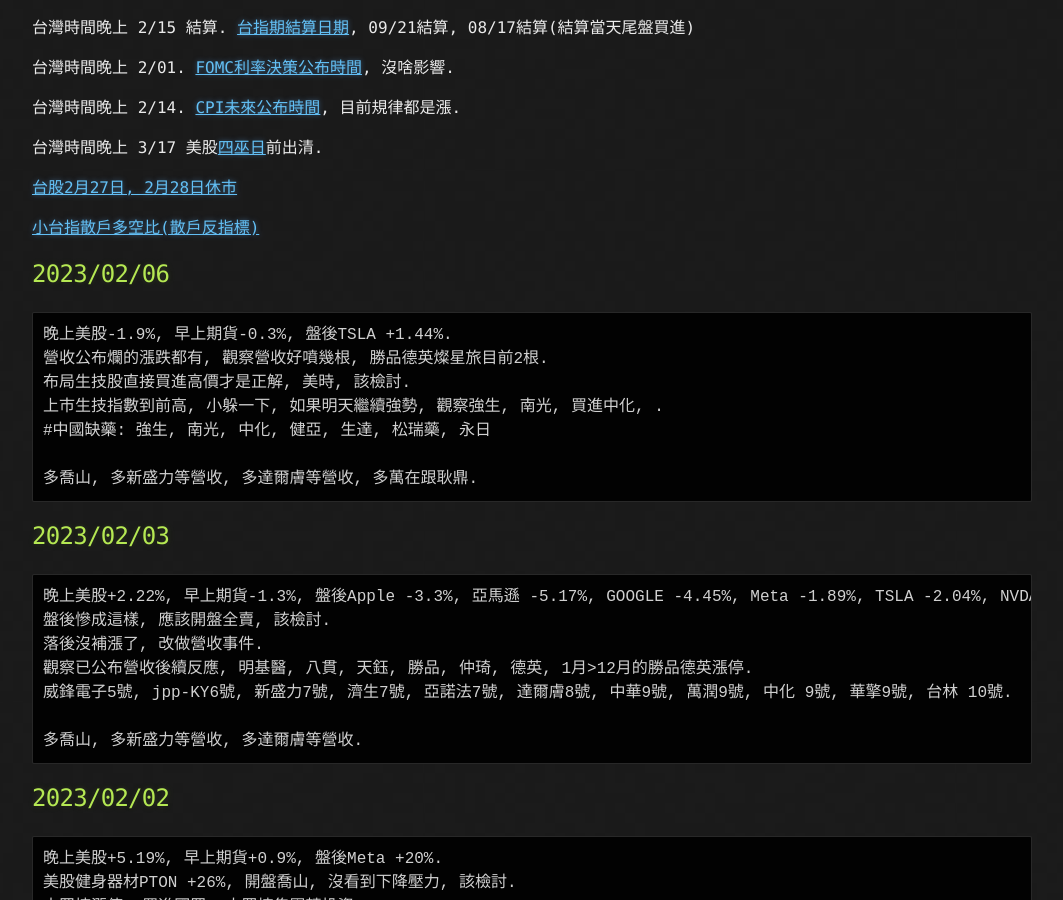
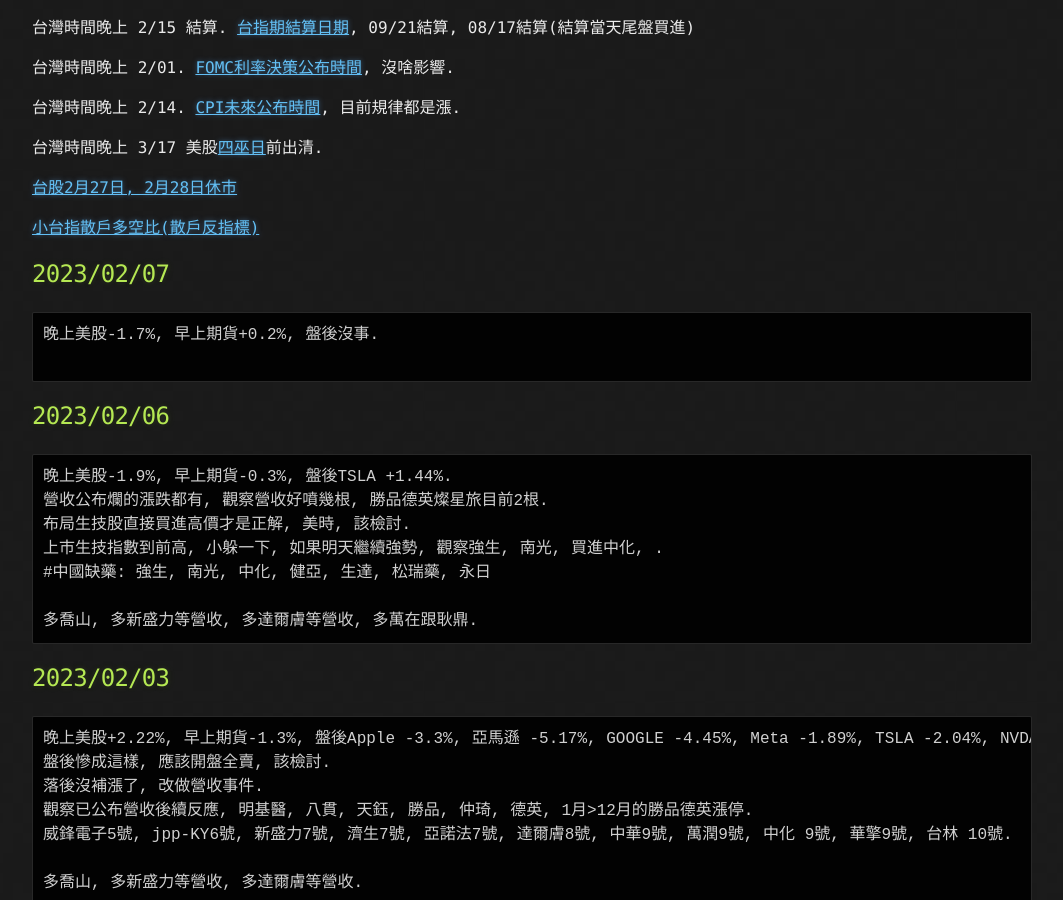
Before and after one commit to lepg5487/Stock_God, a Jekyll site: the page built from index.md, in a window 1280 px wide and 900 px high, scrolled down 362 px. Shown: the whole window, without its empty margins (108-1171 px from the left). Built offline with Jekyll 4.4.1, drawn with Linux system fonts in a browser that asks for light colours; our own code applies the rules of GitHub Pages for plain Markdown files.

Commit message:
Update index.md

````diff
--- a/index.md
+++ b/index.md
@@ -19,6 +19,12 @@
 [台股2月27日, 2月28日休市](https://www.twse.com.tw/zh/holidaySchedule/holidaySchedule)
 
 [小台指散戶多空比(散戶反指標)](https://www.macromicro.me/charts/20069/tw-mtx-long-to-short-ratio-of-individual-player)
+
+## 2023/02/07
+```
+晚上美股-1.7%, 早上期貨+0.2%, 盤後沒事.
+
+```
 
 ## 2023/02/06
 ```
````
